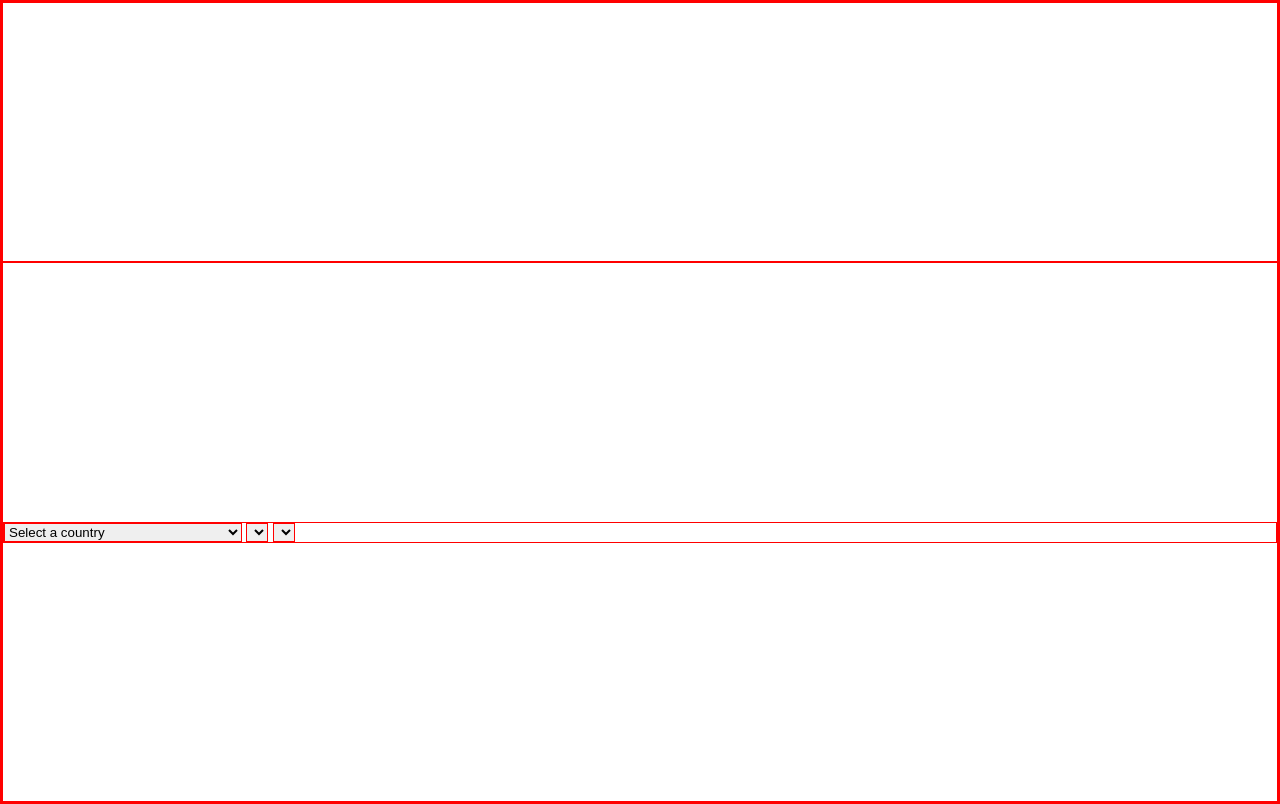
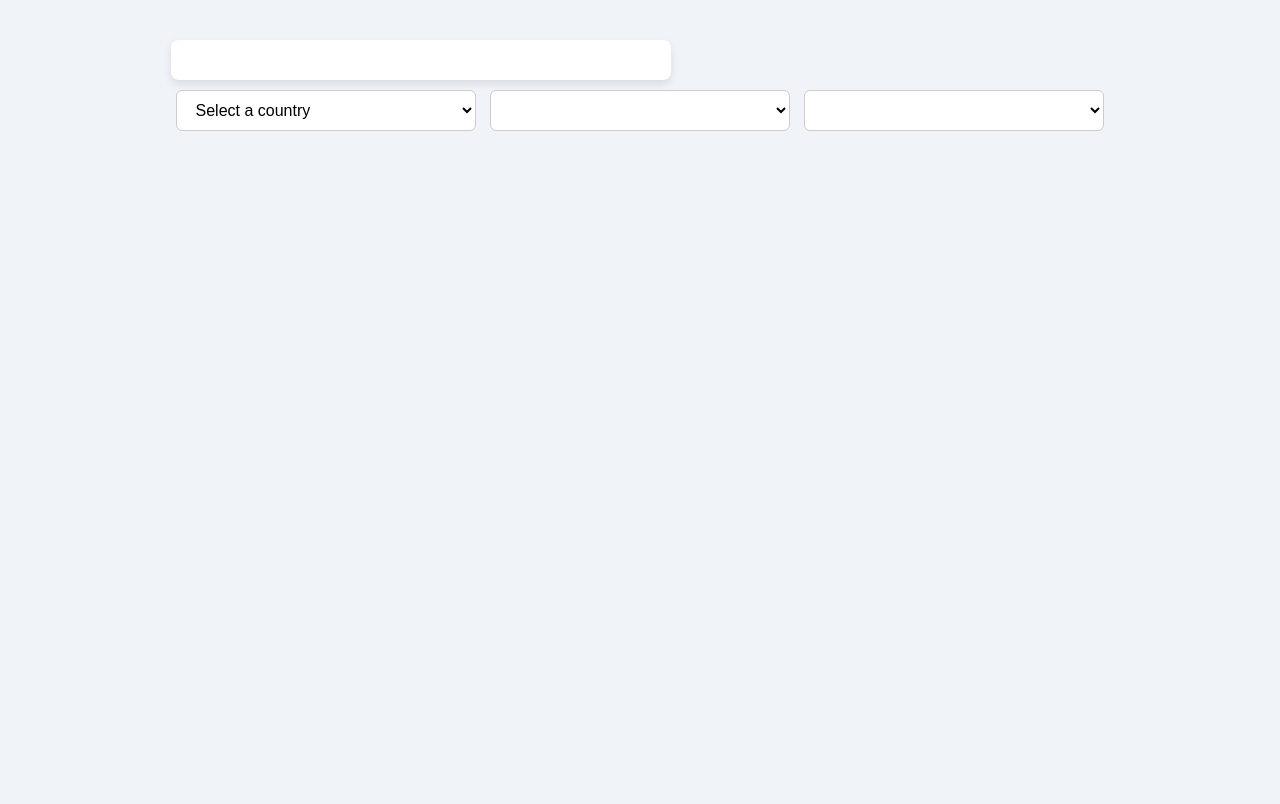
Before and after one commit to prodsimu/consuming-openweathermap-api, a plain HTML site: page index.html in a window 1280 px wide. Drawn offline with Linux system fonts and the light colour scheme.

Commit message:
style(ui): add CSS style for weather app

```diff
--- a/style.css
+++ b/style.css
@@ -1,41 +1,91 @@
-/* reset */
-*,
-*::before,
-*::after {
-  box-sizing: border-box;
+* {
   margin: 0;
   padding: 0;
+  box-sizing: border-box;
+  font-family: 'Arial', sans-serif;
 }
 
-a {
-  text-decoration: none;
-  color: inherit;
+body {
+  background-color: #f0f4f8;
+  color: #333;
+  display: flex;
+  flex-direction: column;
+  align-items: center;
+  padding: 20px;
 }
 
-img {
-  max-width: 100%;
-  display: block;
+h3 {
+  margin-bottom: 10px;
+  color: #1a73e8;
 }
 
-ul, ol {
-  list-style: none;
+p {
+  margin-bottom: 5px;
+  font-size: 16px;
+}
+
+select {
+  padding: 10px 15px;
+  margin: 10px 5px;
+  border: 1px solid #ccc;
+  border-radius: 6px;
+  background-color: #fff;
+  font-size: 16px;
+  outline: none;
+  transition: border 0.2s, box-shadow 0.2s;
+}
+
+select:focus {
+  border-color: #1a73e8;
+  box-shadow: 0 0 5px rgba(26, 115, 232, 0.5);
+}
+
+#weather-output {
+  margin-top: 20px;
+  padding: 20px;
+  border-radius: 8px;
+  background-color: #ffffff;
+  box-shadow: 0 4px 8px rgba(0, 0, 0, 0.1);
+  width: 90%;
+  max-width: 500px;
 }
 
 
-* {
-  border: solid red 1px;
+@media only screen and (max-width: 600px) {
+  select {
+    width: 100%;
+    font-size: 14px;
+  }
+
+  #weather-output {
+    width: 100%;
+    padding: 15px;
+    font-size: 14px;
+  }
 }
 
+@media only screen and (min-width: 601px) and (max-width: 1024px) {
+  select {
+    width: 80%;
+    font-size: 15px;
+  }
 
-/* mobile */
-
-body {
-  font-family: Arial, Helvetica, sans-serif;
+  #weather-output {
+    width: 80%;
+    padding: 18px;
+    font-size: 15px;
+  }
 }
 
-#container {
-  height: 100dvh;
-  display: flex;
-  flex-direction: column;
-  justify-content: space-evenly;
+@media only screen and (min-width: 1025px) {
+  select {
+    width: 300px;
+    font-size: 16px;
+  }
+
+  #weather-output {
+    width: 500px;
+    padding: 20px;
+    font-size: 16px;
+  }
 }
```
